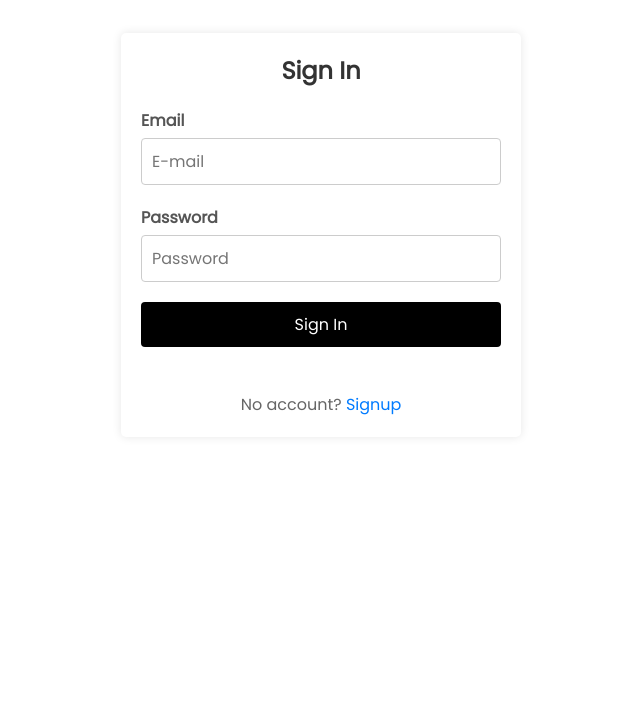
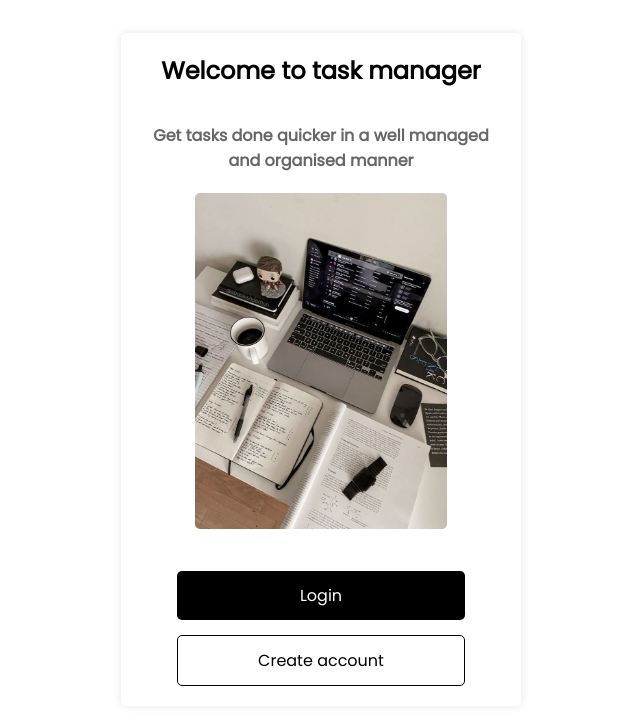
Before and after one commit to RobinsonAmianda/To_do_list-Frontend, a React (Vite) app: page / in a window 1280 px wide. Shown: the part 127-852 px from the top of the page, without its empty margins (319-959 px from the left). Before the commit the page ends 800 px from the top, so only its background shows below. Built offline with nearby package versions, Linux system fonts and the light colour scheme.

Commit message:
the project

```diff
--- a/src/App.jsx
+++ b/src/App.jsx
@@ -9,7 +9,8 @@ function App() {
   return (
       <div>
         <Routes>
-          <Route path="/" element={<Login />} />
+          <Route path="/" element ={<WelcomePage />} />
+          <Route path="/login" element={<Login />} />
           <Route path="/signup" element={<SignUp />} />
           <Route path="/home" element={<Home />} />
         </Routes>
--- a/src/Styling/WelcomePage.css
+++ b/src/Styling/WelcomePage.css
@@ -7,7 +7,7 @@
 
   /* Generic Styles End */
 
-  .wrapper {
+  .wrapper1 {
     background-color: white;
     width: 430px;
     height: auto; /* Adjust height automatically */
@@ -17,7 +17,7 @@
     padding: 10px; /* Reduced padding to make space for the image */
   }
 
-  .container {
+  .container1 {
     max-width: 400px;
     margin: 50px auto;
     padding: 20px;
--- a/src/Styling/pages/Login.css
+++ b/src/Styling/pages/Login.css
@@ -1,63 +1,56 @@
-/* Generic Styles */
-* {
-  padding: 0;
-  margin: 0;
-  box-sizing: border-box;
-}
-/* Generic Styles End */
+/* Styling/pages/Login.css */
 
-.wrapper {
+.login-container {
   background-color: white;
   width: 430px;
-  height: auto; /* Adjust height automatically */
   margin: 100px auto;
   border-radius: 10px;
   text-align: center;
-  padding: 10px; /* Reduced padding to make space for the image */
+  padding: 10px;
 }
 
-.container {
+.login-form {
   background-color: #fff;
   padding: 40px;
   border-radius: 10px;
   box-shadow: 0px 4px 10px rgba(0, 0, 0, 0.1);
-  width: 100%; /* Make container width 100% */
-  max-width: 400px; /* Set max-width to limit the width */
-  text-align: left; /* Align the text to the left */
-  margin: 0 auto; /* Center the container */
+  width: 100%;
+  max-width: 400px;
+  text-align: left;
+  margin: 0 auto;
 }
 
-.container h2 {
+.login-form h2 {
   margin-bottom: 20px;
   font-size: 24px;
   color: #333;
   font-weight: bold;
-  text-align: center; /* Center align the heading */
+  text-align: center;
 }
 
-.form-group {
-  display: flex; /* Use flexbox for alignment */
-  flex-direction: column; /* Stack label and input vertically */
+.login-form .form-group {
+  display: flex;
+  flex-direction: column;
   margin-bottom: 20px;
 }
 
-.form-group label {
-  margin-bottom: 5px; /* Add space between label and input */
+.login-form .form-group label {
+  margin-bottom: 5px;
   font-size: 16px;
   color: #555;
-  font-weight: bold; /* Make label text bold */
-  text-align: left; /* Align text to the left */
+  font-weight: bold;
+  text-align: left;
 }
 
-.form-group input {
+.login-form .form-group input {
   padding: 10px;
   border: 1px solid #ccc;
   border-radius: 4px;
   font-size: 16px;
-  width: 100%; /* Make input width 100% */
+  width: 100%;
 }
 
-button[type="submit"] {
+.login-button {
   background-color: #000;
   color: #fff;
   padding: 10px 20px;
@@ -66,141 +59,9 @@ button[type="submit"] {
   font-size: 16px;
   cursor: pointer;
   transition: background-color 0.3s ease;
-  width: 100%; /* Make button width 100% */
+  width: 100%;
 }
 
-button[type="submit"]:hover {
+.login-button:hover {
   background-color: #333;
 }
-
-p {
-  text-align: center;
-  margin-top: 20px;
-  font-size: 16px;
-  color: #666;
-}
-
-p a {
-  color: #007bff;
-  text-decoration: none;
-}
-
-p a:hover {
-  text-decoration: underline;
-}
-
-.containerrr {
-  width: 307px;
-  height: 50px;
-}
-
-.content {
-  display: block;
-  position: sticky;
-  overflow: hidden;
-  font-family: 'Lato', sans-serif;
-  font-size: 35px;
-  line-height: 40px;
-  color: #ecf0f1;
-}
-
-.content__container {
-  font-weight: 600;
-  overflow: hidden;
-  height: 40px;
-  padding: 0 40px;
-}
-
-.content__container:before {
-  content: '[';
-  left: 0;
-}
-
-.content__container:after {
-  content: ']';
-  position: absolute;
-  right: 0;
-}
-
-.content__container:after,
-.content__container:before {
-  position: absolute;
-  top: -2px;
-  color: #007bff;
-  font-size: 42px;
-  line-height: 40px;
-  -webkit-animation-name: opacity;
-  -webkit-animation-duration: 2s;
-  -webkit-animation-iteration-count: infinite;
-  animation-name: opacity;
-  animation-duration: 2s;
-  animation-iteration-count: infinite;
-}
-
-.content__container__text {
-  display: inline;
-  float: left;
-  margin: 0;
-}
-
-.content__container__list {
-  margin-top: 0;
-  padding-left: 110px;
-  text-align: left;
-  list-style: none;
-  -webkit-animation-name: change;
-  -webkit-animation-duration: 10s;
-  -webkit-animation-iteration-count: infinite;
-  animation-name: change;
-  animation-duration: 10s;
-  animation-iteration-count: infinite;
-}
-
-.content__container__list__item {
-  line-height: 40px;
-  margin: 0;
-}
-
-@keyframes opacity {
-  0%,
-  100% {
-    opacity: 0;
-  }
-
-  50% {
-    opacity: 1;
-  }
-}
-
-@keyframes change {
-  0%,
-  12.66%,
-  100% {
-    transform: translate3d(0, 0, 0);
-  }
-
-  16.66%,
-  29.32% {
-    transform: translate3d(0, -25%, 0);
-  }
-
-  33.32%,
-  45.98% {
-    transform: translate3d(0, -50%, 0);
-  }
-
-  49.98%,
-  62.64% {
-    transform: translate3d(0, -75%, 0);
-  }
-
-  66.64%,
-  79.3% {
-    transform: translate3d(0, -50%, 0);
-  }
-
-  83.3%,
-  95.96% {
-    transform: translate3d(0, -25%, 0);
-  }
-}
--- a/src/components/WelcomePage.jsx
+++ b/src/components/WelcomePage.jsx
@@ -6,8 +6,8 @@ import '../Styling/WelcomePage.css'
 
 const WelcomePage = () => {
   return (
-    <div className="wrapper">
-      <div className="container">
+    <div className="wrapper1">
+      <div className="container1">
         <h1 className="heading">Welcome to task manager</h1>
         <br />
         <p className="description">Get tasks done quicker in a well managed and organised manner</p>
--- a/src/pages/Login.jsx
+++ b/src/pages/Login.jsx
@@ -1,11 +1,11 @@
-import { useState } from "react";
+import React, { useState } from "react";
 import '../Styling/pages/Login.css';
 import { ToastContainer, toast } from "react-toastify";
 import { Link, useNavigate } from "react-router-dom";
 import "react-toastify/dist/ReactToastify.css";
-import config from "../config/config"
+import config from "../config/config";
 
-const Userlogin = () => {
+const Login = () => {
   const [email, setEmail] = useState("");
   const [password, setPassword] = useState("");
   const navigate = useNavigate();
@@ -26,7 +26,7 @@ const Userlogin = () => {
         toast.success("Successfully signed in", {
           autoClose: 100,
           onClose: () => {
-          navigate ( "/home" );
+            navigate("/home");
           },
         });
       } else {
@@ -38,13 +38,10 @@ const Userlogin = () => {
     }
   };
 
-  console.log("Userlogin component rendered");
-
   return (
-    <div className="wrapper">
-      <div className="container">
+    <div className="login-container">
+      <div className="login-form">
         <h2>Sign In</h2>
-
         <form onSubmit={handleSignIn}>
           <div className="form-group">
             <label htmlFor="email">Email</label>
@@ -70,7 +67,7 @@ const Userlogin = () => {
               required
             />
           </div>
-          <button type="submit">Sign In</button>
+          <button type="submit" className="login-button">Sign In</button>
         </form>
         <br />
         <p>No account? <Link to="/signup">Signup</Link></p>
@@ -80,4 +77,4 @@ const Userlogin = () => {
   );
 };
 
-export default Userlogin;
+export default Login;
--- a/src/pages/SignUp.jsx
+++ b/src/pages/SignUp.jsx
@@ -27,22 +27,9 @@ const Signup = () => {
       const data = await response.json();
       if (data.success) {
         toast.success(data.message);
-        // fetchUsers();
+        navigate("/home");
       } else {
         toast.error(data.message);
-      }
-
-      if (response.ok) {
-
-
-        toast.success("Successfully signed in", {
-          autoClose: 100,
-          onClose: () => {
-            navigate ("/home");
-          },
-        });
-      } else {
-        toast.error("Invalid email or password");
       }
 
     } catch (error) {
@@ -51,12 +38,9 @@ const Signup = () => {
   };
 
   return (
-    <>
-    <div className="wrapper">
-      <div className="container">
+    <div className="login-container">
+      <div className="login-form">
         <h2>Sign Up</h2>
-        <br />
-
         <form onSubmit={handleAddUser}>
           <div className="form-group">
             <label htmlFor="username">Username</label>
@@ -91,17 +75,13 @@ const Signup = () => {
               required
             />
           </div>
-          <button type="submit">Sign Up</button>
+          <button type="submit" className="login-button" >Sign Up</button>
         </form>
-
         <br />
-
         <p>Already have an account? <a href="/login">Log in</a></p>
       </div>
-
       <ToastContainer />
     </div>
-    </>
   );
 };
 
```
Also changed, not shown: src/components/Login.jsx (deleted, +0 -76 lines), src/components/SignUp.jsx (deleted, +0 -84 lines).
